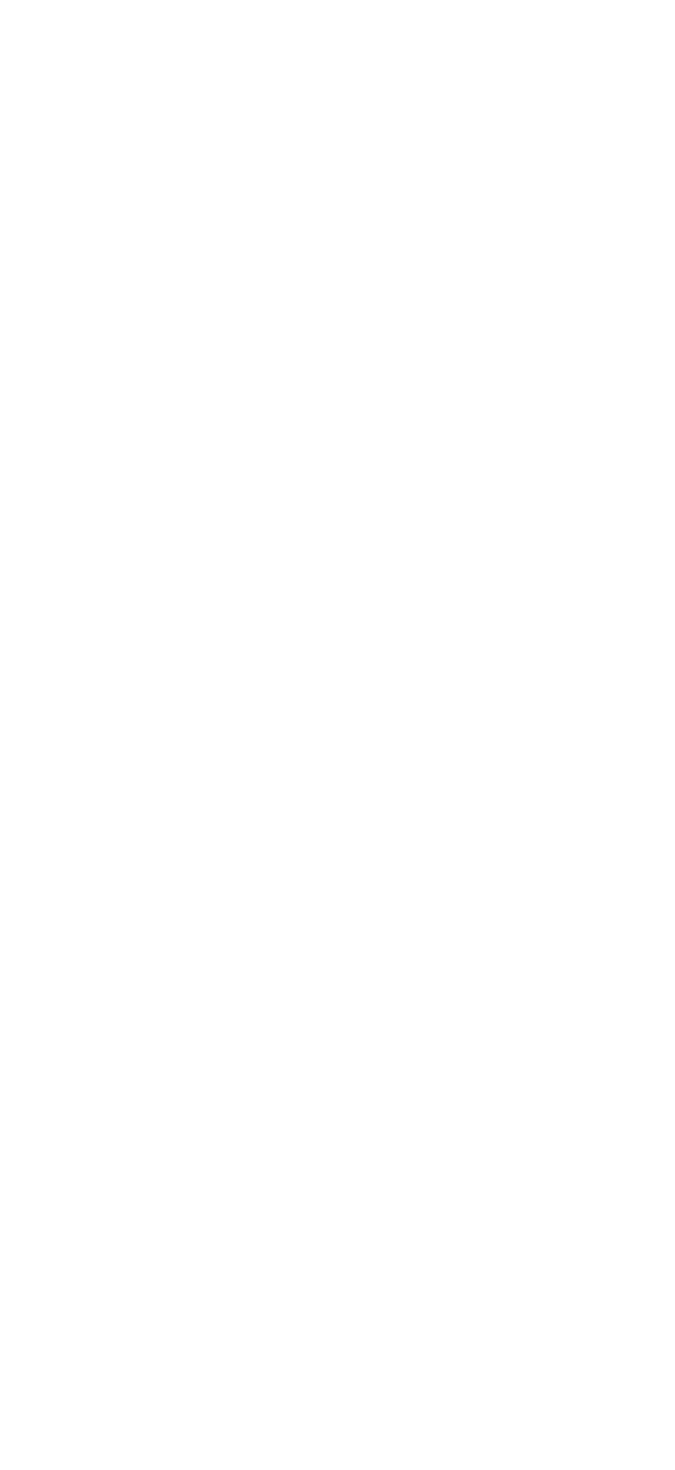
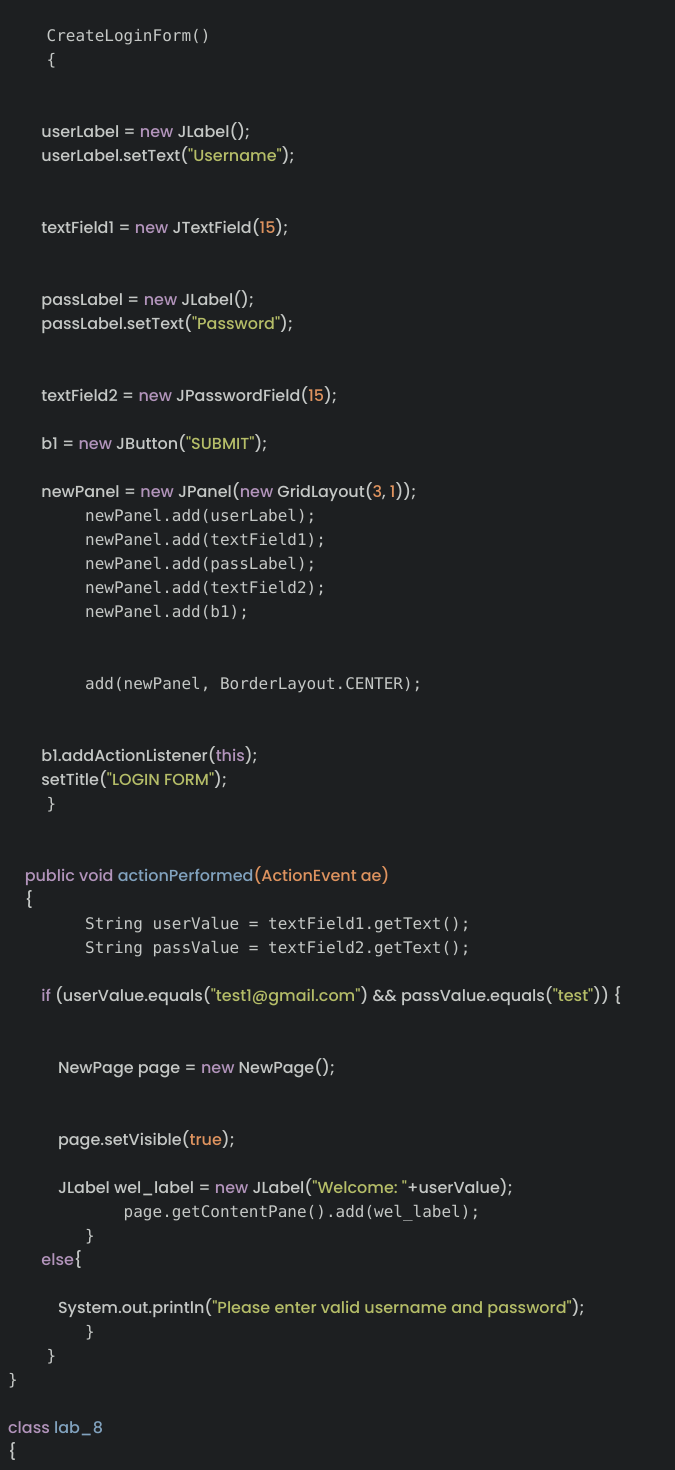
Before and after one commit to Akash8245/codex, a React (Vite) app: page /secret in a window 1280 px wide. Shown: the part 440-1910 px from the top of the page, without its empty margins (0-675 px from the left). Before the commit the page ends 800 px from the top, so only its background shows below. Built offline with nearby package versions, Linux system fonts and the light colour scheme.

Commit message:
Update Secret.jsx

```diff
--- a/src/components/Secret.jsx
+++ b/src/components/Secret.jsx
@@ -1,7 +1,119 @@
 import React from 'react'
 import CodeViewer from './CodeViewer'
 
-const code = `:)`;
+const code = ` package test;
+
+import javax.swing.*;
+import java.awt.*;
+import java.awt.event.*;
+import java.lang.Exception;
+
+class CreateLoginForm extends JFrame implements ActionListener
+{
+
+    JButton b1;
+    JPanel newPanel;
+    JLabel userLabel, passLabel;
+    final JTextField  textField1, textField2;
+
+
+    CreateLoginForm()
+    {
+
+
+        userLabel = new JLabel();
+        userLabel.setText("Username");
+
+
+        textField1 = new JTextField(15);
+
+
+        passLabel = new JLabel();
+        passLabel.setText("Password");
+
+
+        textField2 = new JPasswordField(15);
+
+        b1 = new JButton("SUBMIT");
+
+        newPanel = new JPanel(new GridLayout(3, 1));
+        newPanel.add(userLabel);
+        newPanel.add(textField1);
+        newPanel.add(passLabel);
+        newPanel.add(textField2);
+        newPanel.add(b1);
+
+
+        add(newPanel, BorderLayout.CENTER);
+
+
+        b1.addActionListener(this);
+        setTitle("LOGIN FORM");
+    }
+
+
+    public void actionPerformed(ActionEvent ae)
+    {
+        String userValue = textField1.getText();
+        String passValue = textField2.getText();
+
+        if (userValue.equals("test1@gmail.com") && passValue.equals("test")) {
+
+
+            NewPage page = new NewPage();
+
+
+            page.setVisible(true);
+
+            JLabel wel_label = new JLabel("Welcome: "+userValue);
+            page.getContentPane().add(wel_label);
+        }
+        else{
+
+            System.out.println("Please enter valid username and password");
+        }
+    }
+}
+
+class lab_8
+{
+
+    public static void main(String arg[])
+    {
+        try
+        {
+
+            CreateLoginForm form = new CreateLoginForm();
+            form.setSize(300,100);
+            form.setVisible(true);
+        }
+        catch(Exception e)
+        {
+
+            JOptionPane.showMessageDialog(null, e.getMessage());
+        }
+    }
+}
+#source [New page.java]
+
+package test;
+
+import javax.swing.*;
+import java.awt.*;
+
+
+class NewPage extends JFrame
+{
+
+    NewPage()
+    {
+        setDefaultCloseOperation(javax.swing.
+        WindowConstants.DISPOSE_ON_CLOSE);
+        setTitle("Welcome");
+        setSize(400, 200);
+    }
+}
+ `;
 
 
 export default function secret() {
```
